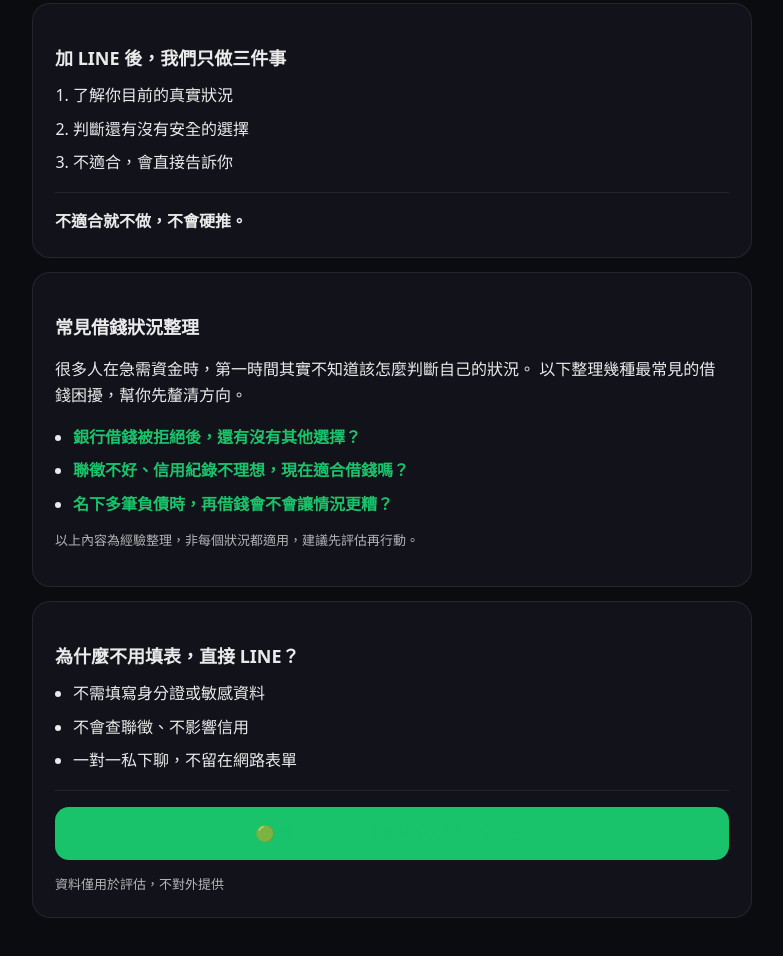
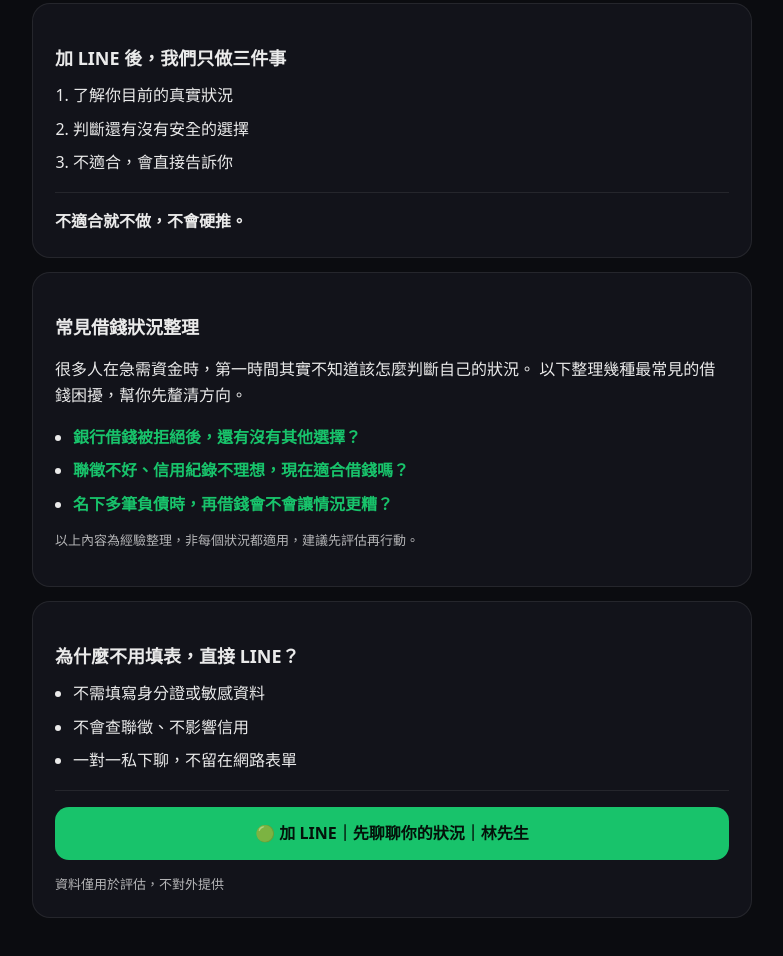
Before and after one commit to erdder1103-art/pocket-savior, a plain HTML site: page index.html in a window 1280 px wide. Shown: the part 1904-2860 px from the top of the page, without its empty margins (248-1031 px from the left). Drawn offline with Linux system fonts and the light colour scheme.

Commit message:
Update index.html

```diff
--- a/index.html
+++ b/index.html
@@ -31,6 +31,26 @@
   <!-- End Meta Pixel Code -->
 
   <style>
+/* === CTA 文字強制顯示（終極保險） === */
+.btn {
+  position: relative;
+}
+
+.btn-text {
+  position: relative;
+  z-index: 10;                 /* 永遠在最上層 */
+  color: #04120a !important;   /* 深色字，保證可見 */
+  font-weight: 800;
+  font-size: 16px;
+  opacity: 1 !important;
+  visibility: visible !important;
+}
+
+.btn::before,
+.btn::after {
+  z-index: 1 !important;       /* 所有動畫都壓在文字下面 */
+}
+
     body{font-family:system-ui,-apple-system,"Segoe UI",Roboto,"Noto Sans TC",sans-serif;margin:0;line-height:1.6;background:#0b0c10;color:#eaeaea}
     .wrap{max-width:720px;margin:0 auto;padding:18px 18px 28px}
 
@@ -566,10 +586,11 @@
    href="https://line.me/ti/p/~yan3yummy"
    target="_blank" rel="noopener"
    data-cta="bottom">
-        🟢 加 LINE｜先聊聊你的狀況｜林先生
+  <span class="btn-text">🟢 加 LINE｜先聊聊你的狀況｜林先生</span>
 </a>
 
 <div class="note">資料僅用於評估，不對外提供</div>
+
     </section>
 
   </main>
@@ -585,7 +606,7 @@
       <!-- 左：圖片 -->
       <div>
         <img class="lb-img" id="lbImg" alt="放大圖片">
-        <div class="lb-hint">點右上角 ✕ 可關閉</div>
+        <div class="lb-hint">可左右滑動查看案例｜點右上角 ✕ 可關閉</div>
       </div>
 
       <!-- 右：文字 -->
```
Lines whose indentation alone changed are shown as unchanged.
